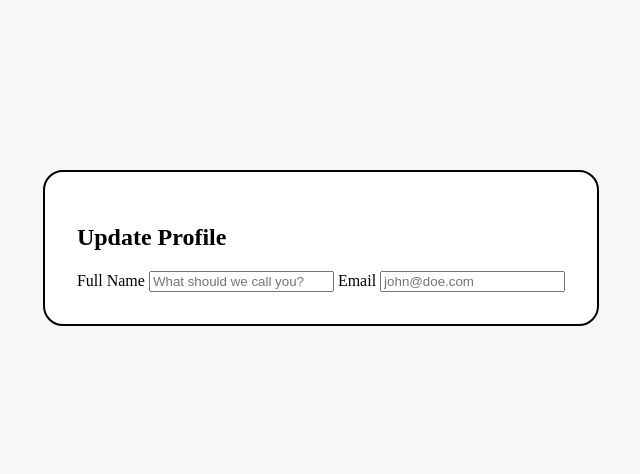
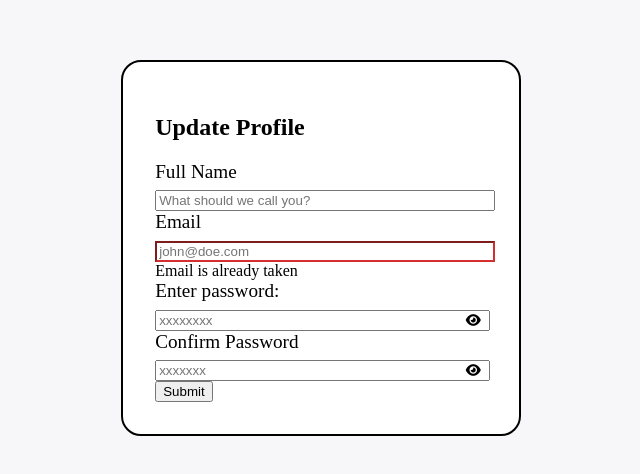
Before and after one commit to bibashmanjusubedi/AccessibleFormUI, a plain HTML site: page index.html in a window 1280 px wide. Shown: the part 160-634 px from the top of the page, without its empty margins (319-959 px from the left). Drawn offline with Linux system fonts and the light colour scheme.

Commit message:
feat:password field

```diff
--- a/index.html
+++ b/index.html
@@ -6,16 +6,41 @@
     <meta name="viewport" content="width=device-width, initial-scale=1.0">
     <title>AccesibleFormUI</title>
     <link rel="stylesheet" href="styles.css">
+    <script src="https://kit.fontawesome.com/80732d36bd.js" crossorigin="anonymous"></script>
 </head>
 <body>
     <main>
         <section aria-labelledby="profile-form-title">
             <h1 id="profile-form-title">Update Profile</h1>
-            <form>
-                <label for="fullname">Full Name</label>
-                <input id="fullname" placeholder="What should we call you?" type="text" required aria-required="true" autocomplete="name"/>
-                <label>Email</label>
-                <input placeholder="john@doe.com" />
+            <form aria-describedby="profile-completeness-title">
+                <div class="profile-left">
+                    <label for="fullname">Full Name</label>
+                    <input id="fullname" placeholder="What should we call you?" type="text" required aria-required="true" autocomplete="name"/>
+                    <label for="email">Email</label>
+                    <input id="email" name="email" type="email" placeholder="john@doe.com" aria-invalid="true" autocomplete="true" style="border-color:#d32f2f;color:d32f2f;" />
+                    <span>Email is already taken</span>
+
+                    <label for="password">Enter password:</label>
+                    <div class="input-icon-group">
+                        <input id="password" name="password" type="password" required aria-required="true" autocomplete="new-password" placeholder="xxxxxxxx" />
+                        <button>
+                            <i class="fa-solid fa-eye"></i>
+                        </button>
+
+                    </div>
+
+                    <label for="confirmPassword">Confirm Password</label>
+                    <div class="input-icon-group">
+                        <input id="confirmPassword" name="confirmPassword" type="password" required aria-required="true" autocomplete="new-password" placeholder="xxxxxxx"/>
+                        <button>
+                            <i class="fa-solid fa-eye"></i>
+                        </button>
+                    </div>
+
+                    <button>Submit</button>
+
+                </div>
+
             </form>
         </section>
     </main>
--- a/styles.css
+++ b/styles.css
@@ -15,3 +15,39 @@ section[aria-labelledby="profile-form-title"]{
   flex-direction: column;
   max-width: 800px;
 }
+
+form{
+  display:flex;
+  flex-direction: row;
+  gap:2.5rem;
+}
+
+.profile-left{
+  flex:1;
+  min-width: 320px;
+}
+
+label{
+  display:block;
+  margin-bottom: 0.4em;
+  font-size:1.2em;
+  font-weight: 500;
+}
+
+input[type="text"],input[type="email"],input[type="password"]{
+  width:100%; /* or display:block*/
+}
+
+.input-icon-group{
+  display:flex;
+}
+
+.input-icon-group input{
+  flex:1;
+}
+
+.input-icon-group button{
+  margin-left: -2.3em;
+  border:none;
+  background: transparent;
+}
```
